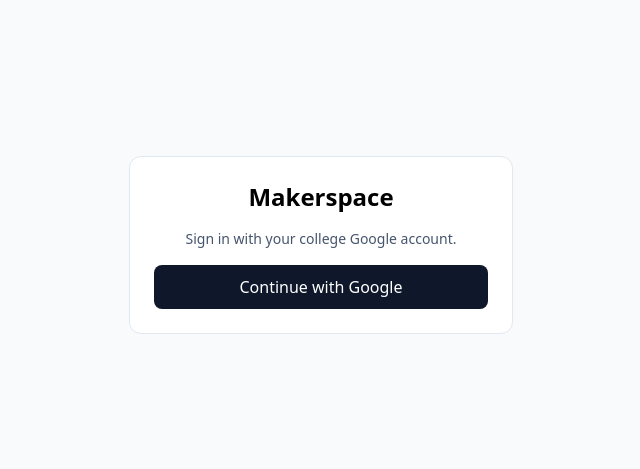
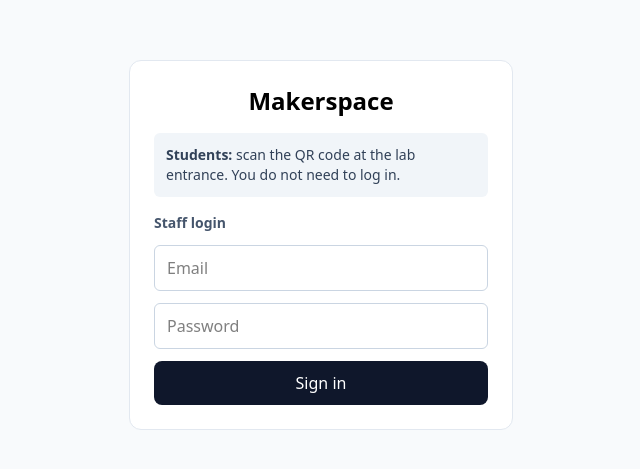
Before and after one commit to vmakena-crypto/Makerspace-portal, a React (Vite) app: page /login in a window 1280 px wide. Shown: the part 155-624 px from the top of the page, without its empty margins (319-959 px from the left). Built offline with nearby package versions, Linux system fonts and the light colour scheme; no server answers.

Commit message:
Add files via upload

```diff
--- a/src/components/Guards.jsx
+++ b/src/components/Guards.jsx
@@ -1,9 +1,53 @@
+import { useEffect, useRef, useState } from 'react'
 import { Navigate, useLocation } from 'react-router-dom'
 import { useAuth } from '../AuthContext'
+import { supabase } from '../supabaseClient'
 import { rememberPath } from '../lib/afterLogin'
 
-export function Splash() {
-  return <div className="min-h-screen grid place-items-center text-slate-500">Loading…</div>
+export function Splash({ text = 'Loading…' }) {
+  return <div className="min-h-screen grid place-items-center text-slate-500">{text}</div>
+}
+
+function friendlyStart(message = '') {
+  if (/database error|invalid lab/i.test(message)) {
+    return 'This QR code is not valid any more. Scan the current code at the lab entrance.'
+  }
+  if (/rate limit|too many/i.test(message)) {
+    return 'Many people are signing up at once. Wait a minute and scan again.'
+  }
+  if (/anonymous/i.test(message)) {
+    return 'Anonymous sign-ins are turned off in Supabase. Tell the lab admin.'
+  }
+  return 'Something went wrong. Try scanning again.'
+}
+
+// First scan on a new phone: create the anonymous account using the QR token.
+function AutoStart({ token }) {
+  const started = useRef(false)
+  const [error, setError] = useState(null)
+
+  useEffect(() => {
+    if (started.current) return
+    started.current = true
+    supabase.auth
+      .signInAnonymously({ options: { data: { lab_token: token } } })
+      .then(({ error }) => {
+        if (error) setError(error.message)
+      })
+  }, [token])
+
+  if (error) {
+    return (
+      <div className="min-h-screen grid place-items-center p-6">
+        <div className="max-w-sm rounded-lg border border-red-300 bg-red-50 p-4 text-red-900 space-y-2 text-sm">
+          <p className="font-medium">We could not set up your check-in.</p>
+          <p>{friendlyStart(error)}</p>
+          <p className="text-xs opacity-70">Details: {error}</p>
+        </div>
+      </div>
+    )
+  }
+  return <Splash text="Setting up…" />
 }
 
 export function RequireAuth({ children }) {
@@ -11,7 +55,9 @@ export function RequireAuth({ children }) {
   const loc = useLocation()
   if (loading) return <Splash />
   if (!user) {
-    rememberPath(loc.pathname + loc.search)
+    const token = loc.pathname === '/checkin' ? new URLSearchParams(loc.search).get('t') : null
+    if (token) return <AutoStart token={token} />
+    rememberPath(loc.pathname + loc.search) // staff come back here after logging in
     return <Navigate to="/login" replace />
   }
   return children
--- a/src/components/Layout.jsx
+++ b/src/components/Layout.jsx
@@ -9,6 +9,9 @@ export default function Layout() {
   const { profile, user, signOut } = useAuth()
   const staff = profile && ['intern', 'admin'].includes(profile.role)
   const admin = profile?.role === 'admin'
+  // Students are anonymous accounts: signing out would make the phone forget them,
+  // so only staff accounts get a sign-out button.
+  const canSignOut = user && !user.is_anonymous
 
   return (
     <div className="min-h-screen bg-slate-50 text-slate-900">
@@ -19,8 +22,12 @@ export default function Layout() {
           <NavLink to="/profile" className={link}>Profile</NavLink>
           {staff && <NavLink to="/staff/inside" className={link}>Inside now</NavLink>}
           {admin && <NavLink to="/staff/qr" className={link}>Lab QR</NavLink>}
-          <span className="ml-auto text-xs text-slate-500 hidden sm:inline">{user?.email}</span>
-          <button onClick={signOut} className="text-sm underline text-slate-700">Sign out</button>
+          <span className="ml-auto text-xs text-slate-500 hidden sm:inline">
+            {profile?.full_name || user?.email}
+          </span>
+          {canSignOut && (
+            <button onClick={signOut} className="text-sm underline text-slate-700">Sign out</button>
+          )}
         </div>
       </header>
       <main className="max-w-5xl mx-auto px-4 py-6">
--- a/src/pages/Home.jsx
+++ b/src/pages/Home.jsx
@@ -26,6 +26,7 @@ export default function Home() {
           <li>Scan the QR code at the lab entrance with your phone camera.</li>
           <li>Tap the button on the page that opens.</li>
           <li>Scan the same QR again when you leave.</li>
+          <li>Use the same phone and browser each time. Private or incognito mode forgets you.</li>
         </ul>
       </section>
 
--- a/src/pages/Login.jsx
+++ b/src/pages/Login.jsx
@@ -4,27 +4,15 @@ import { supabase } from '../supabaseClient'
 import { useAuth } from '../AuthContext'
 import { consumePath } from '../lib/afterLogin'
 
-function readAuthError() {
-  const q = new URLSearchParams(window.location.search)
-  const h = new URLSearchParams(window.location.hash.replace(/^#/, ''))
-  return q.get('error_description') || h.get('error_description')
-}
-
-const IN_APP = /Instagram|FBAN|FBAV|Snapchat|LinkedInApp|Line\//i
-
+// Staff login only. Students never see this page: scanning the lab QR signs them in.
 export default function Login() {
   const { user, loading } = useAuth()
   const navigate = useNavigate()
   const redirected = useRef(false)
+  const [email, setEmail] = useState('')
+  const [password, setPassword] = useState('')
   const [busy, setBusy] = useState(false)
-  const rawError = readAuthError()
-  const [error, setError] = useState(
-    rawError
-      ? /database error|not allowed/i.test(rawError)
-        ? 'This email is not allowed. Sign in with your GITAM email, or ask an admin to add yours.'
-        : rawError
-      : null,
-  )
+  const [error, setError] = useState(null)
 
   useEffect(() => {
     if (!loading && user && !redirected.current) {
@@ -33,48 +21,62 @@ export default function Login() {
     }
   }, [user, loading, navigate])
 
-  async function signIn() {
+  async function submit(e) {
+    e.preventDefault()
     setBusy(true)
     setError(null)
-    const { error } = await supabase.auth.signInWithOAuth({
-      provider: 'google',
-      options: {
-        redirectTo: `${window.location.origin}/login`,
-        queryParams: { prompt: 'select_account' },
-      },
+    const { error } = await supabase.auth.signInWithPassword({
+      email: email.trim().toLowerCase(),
+      password,
     })
+    setBusy(false)
     if (error) {
-      setError(error.message)
-      setBusy(false)
+      setError(/invalid|credentials/i.test(error.message) ? 'Wrong email or password.' : error.message)
     }
   }
 
+  const input = 'w-full rounded-md border border-slate-300 px-3 py-2.5 text-base bg-white'
+
   return (
     <div className="min-h-screen grid place-items-center bg-slate-50 p-6">
-      <div className="w-full max-w-sm bg-white rounded-xl border border-slate-200 p-6 space-y-4 text-center">
-        <h1 className="text-2xl font-bold">Makerspace</h1>
-        <p className="text-sm text-slate-600">Sign in with your college Google account.</p>
+      <div className="w-full max-w-sm bg-white rounded-xl border border-slate-200 p-6 space-y-4">
+        <h1 className="text-2xl font-bold text-center">Makerspace</h1>
 
-        {IN_APP.test(navigator.userAgent) && (
-          <div className="rounded-md bg-amber-50 border border-amber-300 p-3 text-sm text-amber-900">
-            You are inside an app browser. Google sign-in may fail here. Open this page in
-            Chrome or Safari.
+        <div className="rounded-md bg-slate-100 p-3 text-sm text-slate-700">
+          <b>Students:</b> scan the QR code at the lab entrance. You do not need to log in.
         </div>
+
+        <form onSubmit={submit} className="space-y-3">
+          <h2 className="text-sm font-semibold text-slate-600">Staff login</h2>
+          <input
+            type="email"
+            inputMode="email"
+            autoComplete="username"
+            placeholder="Email"
+            className={input}
+            value={email}
+            onChange={(e) => setEmail(e.target.value)}
+            required
+          />
+          <input
+            type="password"
+            autoComplete="current-password"
+            placeholder="Password"
+            className={input}
+            value={password}
+            onChange={(e) => setPassword(e.target.value)}
+            required
+          />
+          {error && (
+            <div className="rounded-md bg-red-50 border border-red-300 p-2 text-sm text-red-900">{error}</div>
           )}
-
-        {error && (
-          <div className="rounded-md bg-red-50 border border-red-300 p-3 text-sm text-red-900">
-            {error}
-          </div>
-        )}
-
           <button
-          onClick={signIn}
             disabled={busy}
             className="w-full rounded-lg bg-slate-900 text-white py-2.5 font-medium disabled:opacity-50"
           >
-          {busy ? 'Redirecting…' : 'Continue with Google'}
+            {busy ? 'Signing in…' : 'Sign in'}
           </button>
+        </form>
       </div>
     </div>
   )
--- a/src/pages/Profile.jsx
+++ b/src/pages/Profile.jsx
@@ -48,7 +48,13 @@ export default function Profile() {
       })
       .eq('id', user.id)
     setBusy(false)
-    if (error) return setError(error.message)
+    if (error) {
+      return setError(
+        /duplicate|unique/i.test(error.message)
+          ? 'This registration number is already registered (maybe from another phone). Ask the lab staff to help.'
+          : error.message,
+      )
+    }
     await refreshProfile()
     navigate(consumePath() || '/', { replace: true })
   }
@@ -58,7 +64,7 @@ export default function Profile() {
   return (
     <div className="max-w-md space-y-4">
       <h1 className="text-2xl font-bold">Your profile</h1>
-      <p className="text-sm text-slate-600">You only fill this in once.</p>
+      <p className="text-sm text-slate-600">You only fill this in once. This phone will remember you.</p>
 
       <form onSubmit={submit} className="space-y-3 bg-white rounded-lg border border-slate-200 p-4">
         <label className="block text-sm">
--- a/src/supabaseClient.js
+++ b/src/supabaseClient.js
@@ -6,6 +6,4 @@ const key = import.meta.env.VITE_SUPABASE_ANON_KEY
 // false until the two VITE_ environment variables are set (see README)
 export const configured = Boolean(url && key)
 
-export const supabase = createClient(url || 'http://localhost', key || 'missing-key', {
-  auth: { flowType: 'pkce' },
-})
+export const supabase = createClient(url || 'http://localhost', key || 'missing-key')
```
Also changed, not shown: 2 other files (tests, documents, lock files or other folders). Lines whose indentation alone changed are shown as unchanged.
